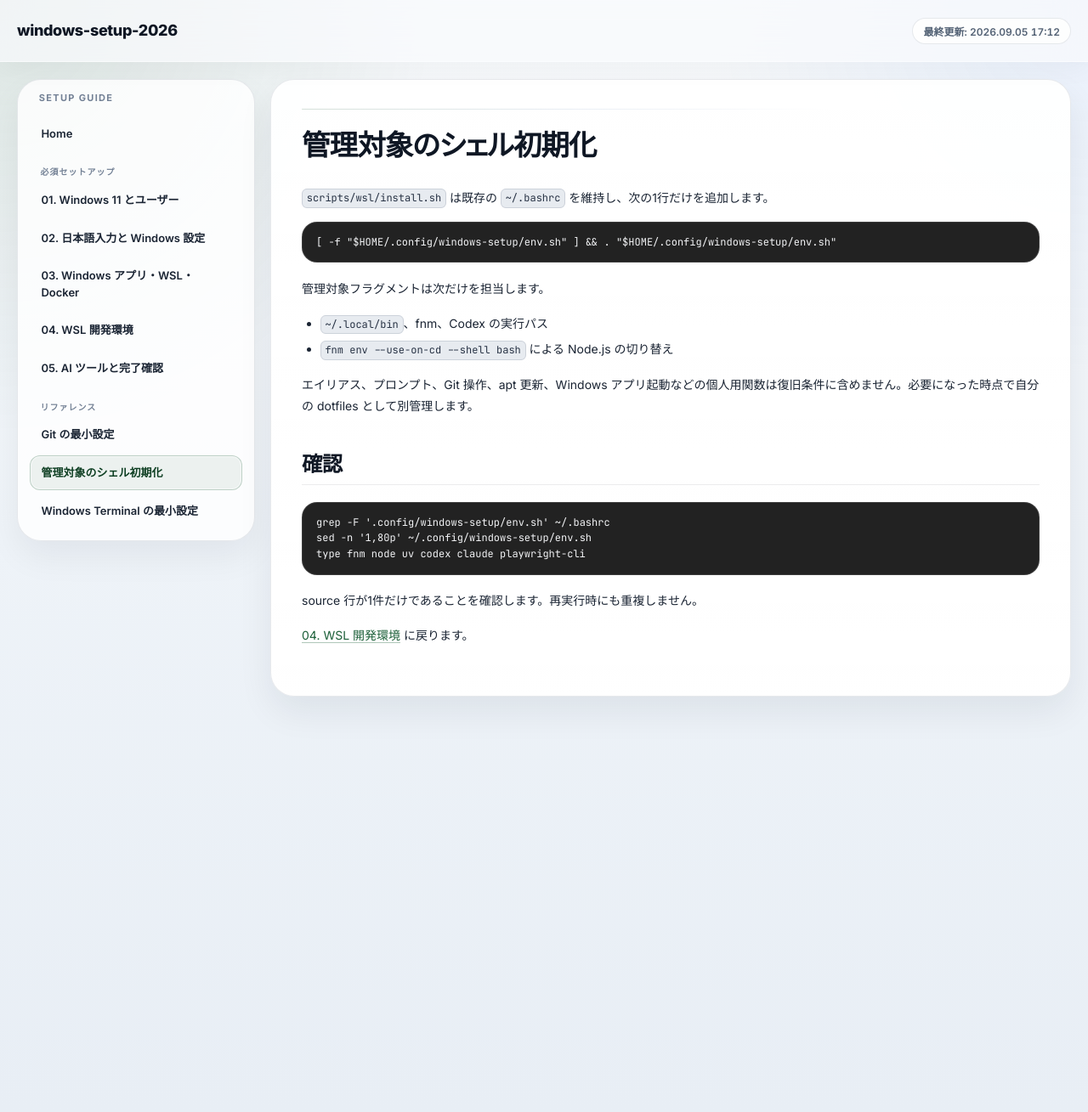
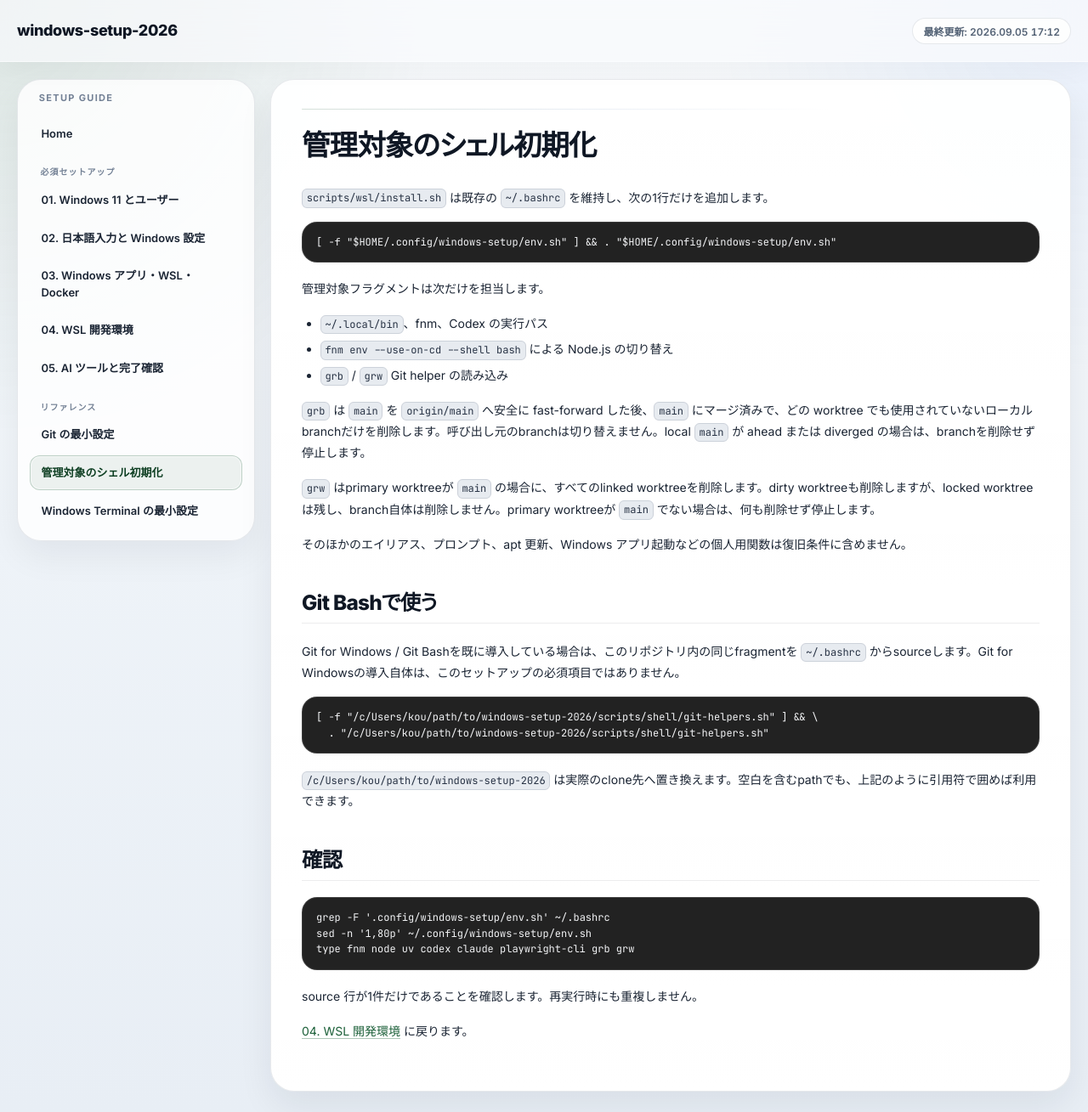
Before and after one commit to koumatsumoto/windows-setup-2026, a Jekyll site: the page built from docs/06-SHELL-CONFIG.md, in a window 1280 px wide and 1309 px high. Shown: the whole window at 85% size. Built offline with Jekyll 4.4.1, drawn with Linux system fonts in a browser that asks for light colours.

Commit message:
feat(shell): worktree-safe な grb / grw を追加する
Git の ref と worktree の構造化情報から対象を限定し、checkout 中の branch や fast-forward できない main を保護する。Ubuntu と Git Bash は同じ管理対象 fragment を読み込む。

Refs #23

````diff
--- a/docs/06-SHELL-CONFIG.md
+++ b/docs/06-SHELL-CONFIG.md
@@ -18,15 +18,31 @@ nav_section: reference
 
 - `~/.local/bin`、fnm、Codex の実行パス
 - `fnm env --use-on-cd --shell bash` による Node.js の切り替え
+- `grb` / `grw` Git helper の読み込み
 
-エイリアス、プロンプト、Git 操作、apt 更新、Windows アプリ起動などの個人用関数は復旧条件に含めません。必要になった時点で自分の dotfiles として別管理します。
+`grb` は `main` を `origin/main` へ安全に fast-forward した後、`main` にマージ済みで、どの worktree でも使用されていないローカルbranchだけを削除します。呼び出し元のbranchは切り替えません。local `main` が ahead または diverged の場合は、branchを削除せず停止します。
+
+`grw` はprimary worktreeが `main` の場合に、すべてのlinked worktreeを削除します。dirty worktreeも削除しますが、locked worktreeは残し、branch自体は削除しません。primary worktreeが `main` でない場合は、何も削除せず停止します。
+
+そのほかのエイリアス、プロンプト、apt 更新、Windows アプリ起動などの個人用関数は復旧条件に含めません。
+
+## Git Bashで使う
+
+Git for Windows / Git Bashを既に導入している場合は、このリポジトリ内の同じfragmentを `~/.bashrc` からsourceします。Git for Windowsの導入自体は、このセットアップの必須項目ではありません。
+
+```bash
+[ -f "/c/Users/kou/path/to/windows-setup-2026/scripts/shell/git-helpers.sh" ] && \
+  . "/c/Users/kou/path/to/windows-setup-2026/scripts/shell/git-helpers.sh"
+```
+
+`/c/Users/kou/path/to/windows-setup-2026` は実際のclone先へ置き換えます。空白を含むpathでも、上記のように引用符で囲めば利用できます。
 
 ## 確認
 
 ```bash
 grep -F '.config/windows-setup/env.sh' ~/.bashrc
 sed -n '1,80p' ~/.config/windows-setup/env.sh
-type fnm node uv codex claude playwright-cli
+type fnm node uv codex claude playwright-cli grb grw
 ```
 
 source 行が1件だけであることを確認します。再実行時にも重複しません。
````
Also changed, not shown: 6 other files.
